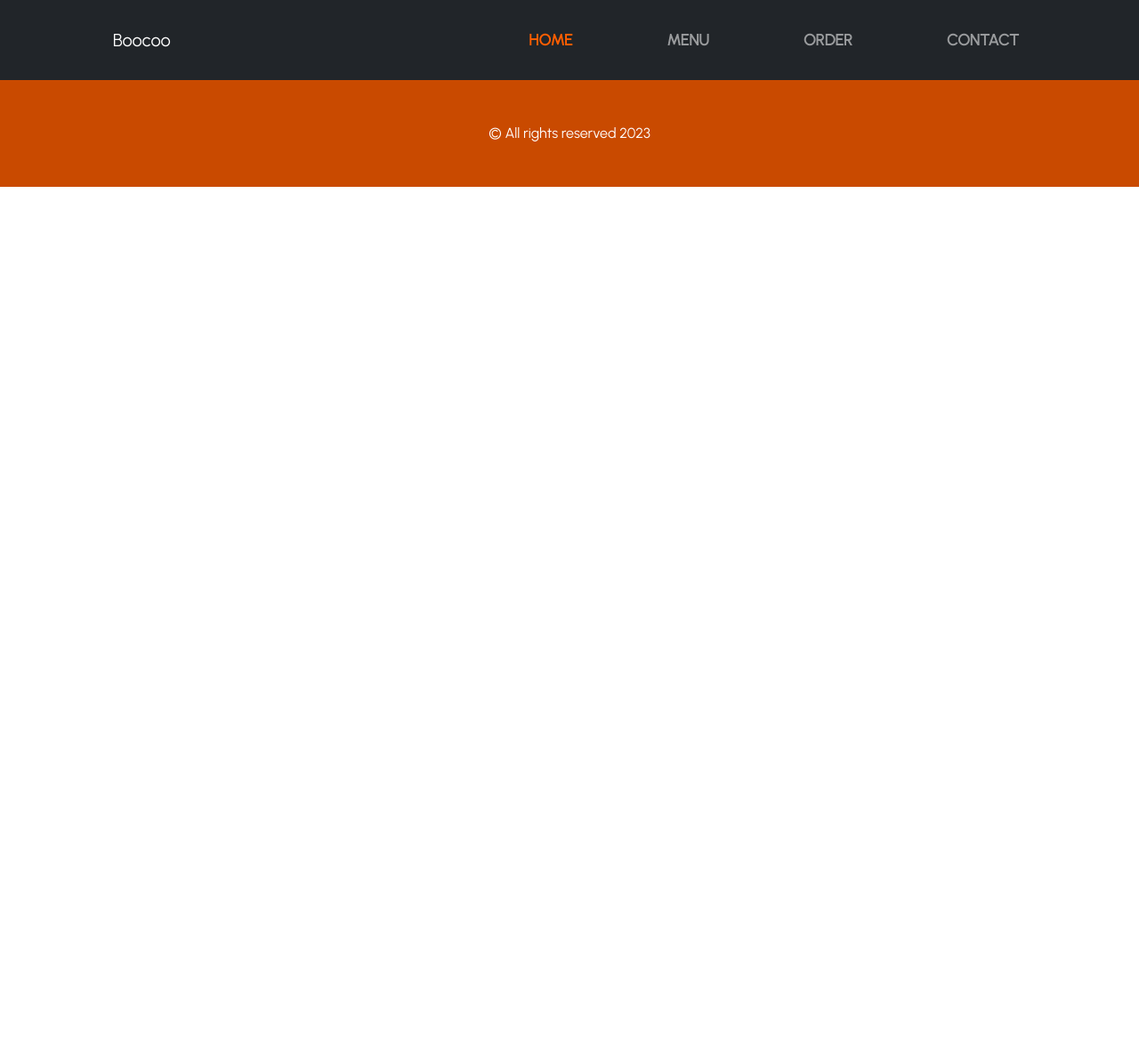
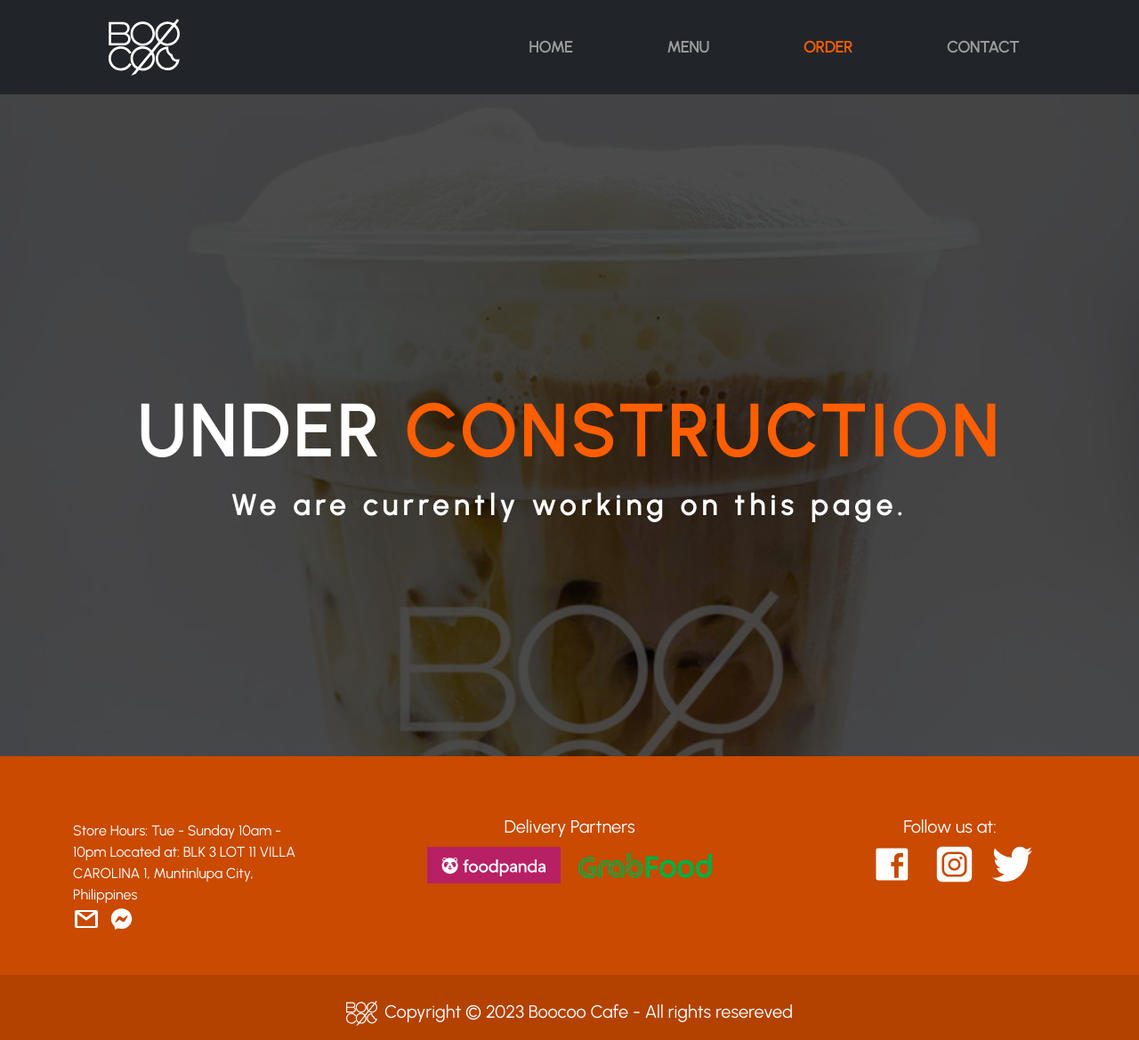
Before and after one commit to JohnCarlo/JohnCarlo.github.io, a plain HTML site: page checkout.html in a window 1280 px wide. Shown: the whole page at 89% size. Before the commit the page ends 800 px from the top, so only its background shows below. Drawn offline with nearby package versions, Linux system fonts and the light colour scheme.

```diff
--- a/checkout.html
+++ b/checkout.html
@@ -4,7 +4,8 @@
     <meta charset="UTF-8" />
     <meta http-equiv="X-UA-Compatible" content="IE=edge" />
     <meta name="viewport" content="width=device-width, initial-scale=1.0" />
-    <title>Document</title>
+    <title>Boocoo | 404 Maintenance </title>
+    <link rel = "icon" href="./assets/img/icon.png" type = "image/x-icon">
     <link
       href="https://cdn.jsdelivr.net/npm/bootstrap@5.3.0-alpha1/dist/css/bootstrap.min.css"
       rel="stylesheet"
@@ -17,11 +18,10 @@
   <body>
     <!-- Navbar section -->
     <header>
-      <nav class="py-4 navbar navbar-expand-lg navbar-dark  bg-dark fixed-top">
+      <nav class="navbar navbar-expand-lg navbar-dark  bg-dark fixed-top">
         <div class="container">
-          <a href="#" class="navbar-brand">
-            <img src="#" alt="" />
-            <span>Boocoo</span>
+          <a href="index.html" class="navbar-brand">
+            <img src="./assets/img/logo.svg" width="80" height="80"  alt="Boocoo Logo" />
           </a>
           <button
             class="navbar-toggler"
@@ -34,37 +34,73 @@
           <div class="collapse navbar-collapse" id="nav">
             <ul class="navbar-nav ms-auto mb-2 mb-lg-0">
               <li class="nav-item">
-                <a href="index.html" class="nav-link active">Home</a>
+                <a href="index.html" class="nav-link">Home</a>
               </li>
-              <li class="nav-item"><a href="menu.html" class="nav-link">Menu</a></li>
+              <li class="nav-item"><a href="menu.html" class="nav-link ">Menu</a></li>
 
-              <li class="nav-item"><a href="#" class="nav-link">Order</a></li>
-              <li class="nav-item"><a href="#" class="nav-link">Contact</a></li>
+              <li class="nav-item"><a href="order.html" class="nav-link active">Order</a></li>
+              <li class="nav-item"><a href="contact.html" class="nav-link">Contact</a></li>
             </ul>
           </div>
         </div>
       </nav>
     </header>
-
-    <section class="container ">
-        <nav aria-label="breadcrumb">
-            <ol class="breadcrumb">
-              <li class="breadcrumb-item "><a href="index.html" class="nav-link">Home</a></li>
-              <li class="breadcrumb-item active" aria-current="page">Menu</li>
-            </ol>
-          </nav>
+    <section>
+      <div class="heroo">
+        <div class="container-fluid">
+          <div class="row g-0">
+            <div class="col-lg-12">
+              <div class="over-lay">
+                <h1>UNDER <span class="const">CONSTRUCTION</span></h1>
+                <p>We are currently working on this page.</p>
+              </div>
+            </div>
+          </div>
+        </div>
+      </div>
     </section>
-    <!-- <button class="btn btn-info">Order now</button>
-    <button class="btn btn-danger">Add to cart</button> -->
 
 
     <!-- Footer Section -->
-    <footer class="container-fluid">
-      <div class="text-white text-center p-5">
-        &copy; All rights reserved  2023
+    <footer class="container-fluid g-0">
+      <div class="container">
+        <div class="row py-5">
+          <div class="col-lg-3 col-12 pt-4 text-start">
+
+           <span class="fw-light text-white pt-4">Store Hours: Tue - Sunday 10am - 10pm</span>
+           <span class="fw-light text-white">Located at: BLK 3 LOT 11 VILLA CAROLINA 1, Muntinlupa City, Philippines</span><br>
+           <a href="mailto:boocoo.cafe@gmail.com"><img src="./assets/img/icons8-gmail-logo-480.svg" width="30" height="30" class="me-2"></a>
+          <a href="https://www.facebook.com/messages/t/561009324085712"> <img src="./assets/img/facebookmessenger-svgrepo-com.svg" width="25" height="30" ></a>
+          </div>
+          <div class="col-lg-6 col-12 pt-3  text-center">
+            <span class=" fs-5 fw-light text-white pt-4 ">Delivery Partners</span><br>
+            <img src="./assets/img/Asset 1.svg" width="150" class="me-3 pt-2">
+            <img src="./assets/img/Asset 2.svg" width="150" class=" pt-2">
+           </div>
+          <div class=" col-lg-3 col-12 py-3 text-center">
+            <span class="fs-5 text-white">Follow us at:</span><br/>
+            <a href="https://www.facebook.com/boocoo.cafe"><img src="./assets/img/facebook-svgrepo-com.svg" width="55" height="55" class="me-2"></a>
+            <a href="https://www.instagram.com/boocoo.cafe/"><img src="./assets/img/instagram-logo-facebook-svgrepo-com.svg" width="45" height="45"class="mx-2"></a>
+            <a href="#"><img src="./assets/img/twitter-boxed-svgrepo-com.svg" width="45" height="45" class="ms-2"></a>
+          </div>
+        </div>
       </div>
+      <div class="container-fluid">
+        <div class=" row">
+          <div class="copy ">
+          <div class="col-lg-12 text-center">
+
+              <p class="pt-4 fs-5 text-white"><img src="./assets/img/logo.svg" width="35" class="me-2">Copyright &copy; 2023 Boocoo Cafe - All rights resereved</p>
+            </div>
+          </div>
+          </div>
+      </div>
+
+    </div>
+
+
     </footer>
-    <script src="/js/script.js"></script>
+    <script src="./js/script.js"></script>
     <script
       src="https://cdn.jsdelivr.net/npm/bootstrap@5.3.0-alpha1/dist/js/bootstrap.bundle.min.js"
       integrity="sha384-w76AqPfDkMBDXo30jS1Sgez6pr3x5MlQ1ZAGC+nuZB+EYdgRZgiwxhTBTkF7CXvN"
```
